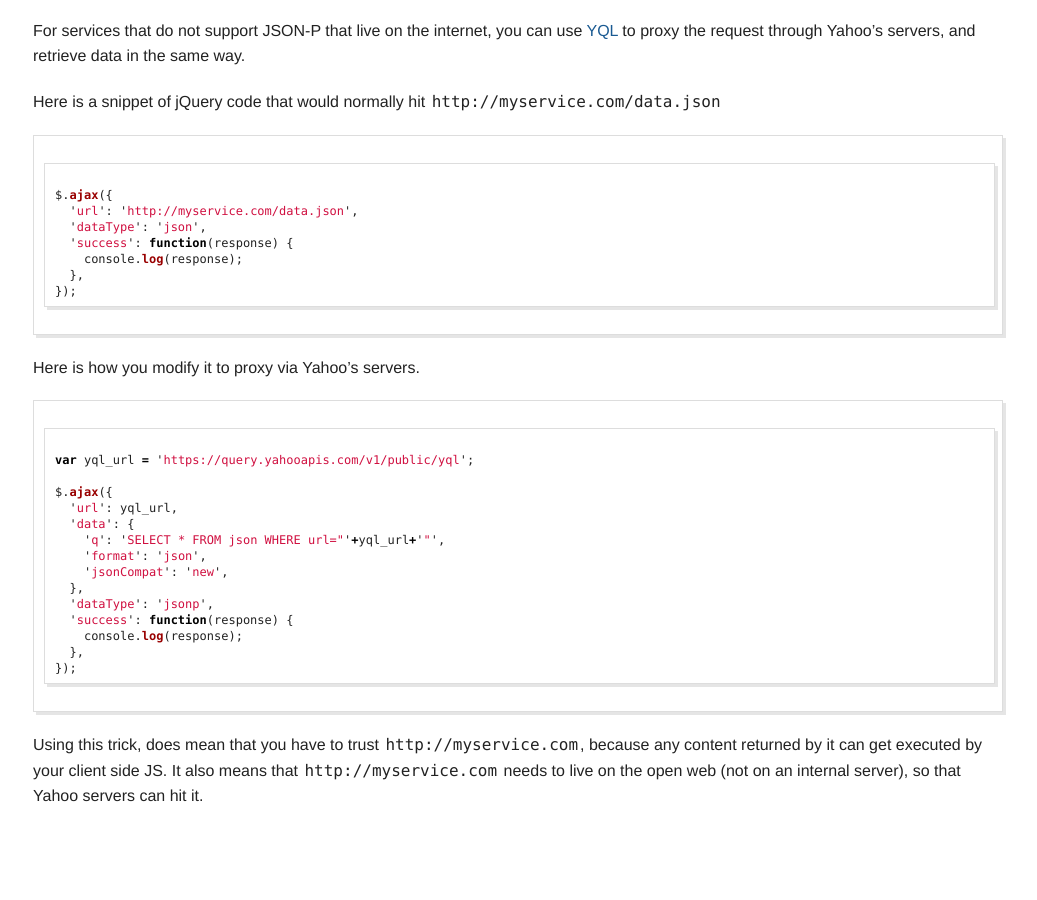
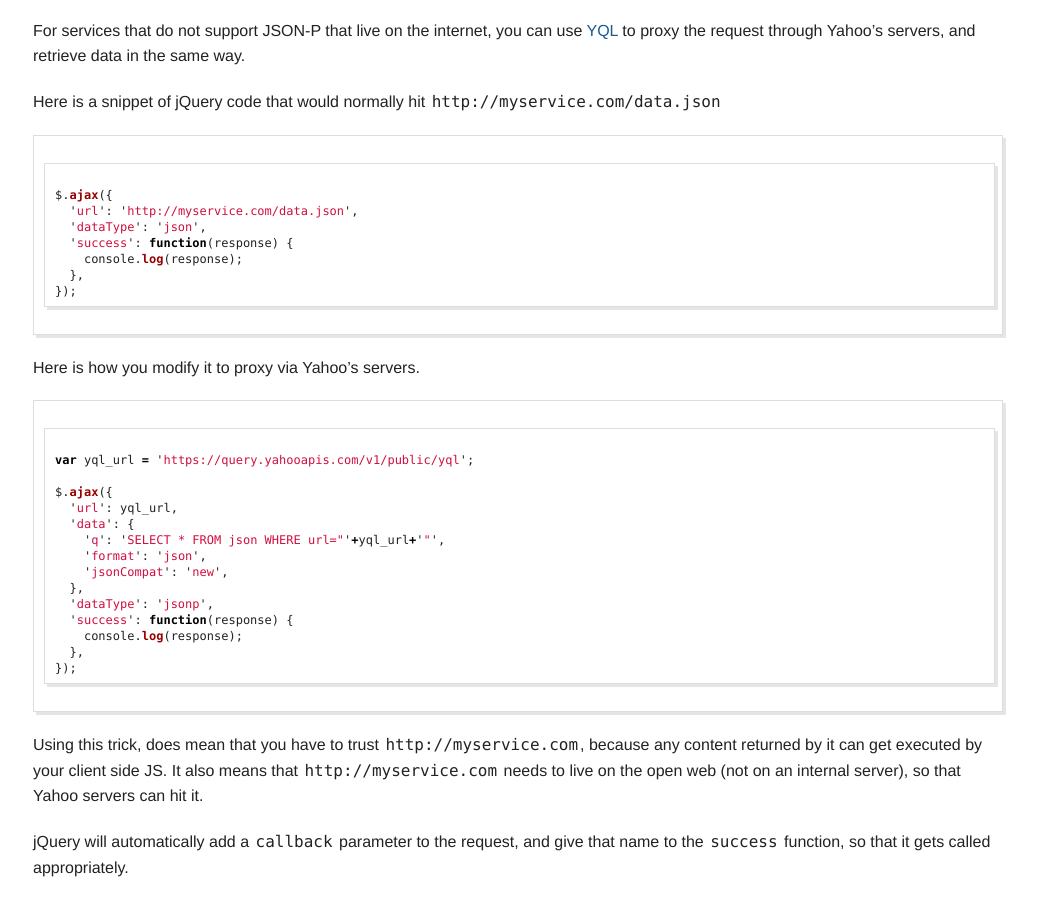
Before and after one commit to v/v.github.io, a Jekyll site: the page built from _posts/2013-09-09-fetch-any-json-using-jsonp-and-yql.markdown, in a window 1280 px wide and 900 px high, scrolled down 1332 px. Shown: the whole window, without its empty margins (122-1159 px from the left). Built offline with Jekyll 4.4.1, drawn with Linux system fonts in a browser that asks for light colours; Markdown is read by kramdown in place of the engine named in the settings; before the commit the page ends 2161 px from its top, so only the background shows below that.

Commit message:
Adding more shit

````diff
--- a/_posts/2013-09-09-fetch-any-json-using-jsonp-and-yql.markdown
+++ b/_posts/2013-09-09-fetch-any-json-using-jsonp-and-yql.markdown
@@ -81,3 +81,5 @@ $.ajax({
 ```
 
 Using this trick, does mean that you have to trust `http://myservice.com`, because any content returned by it can get executed by your client side JS. It also means that `http://myservice.com` needs to live on the open web (not on an internal server), so that Yahoo servers can hit it.
+
+jQuery will automatically add a `callback` parameter to the request, and give that name to the `success` function, so that it gets called appropriately.
````
